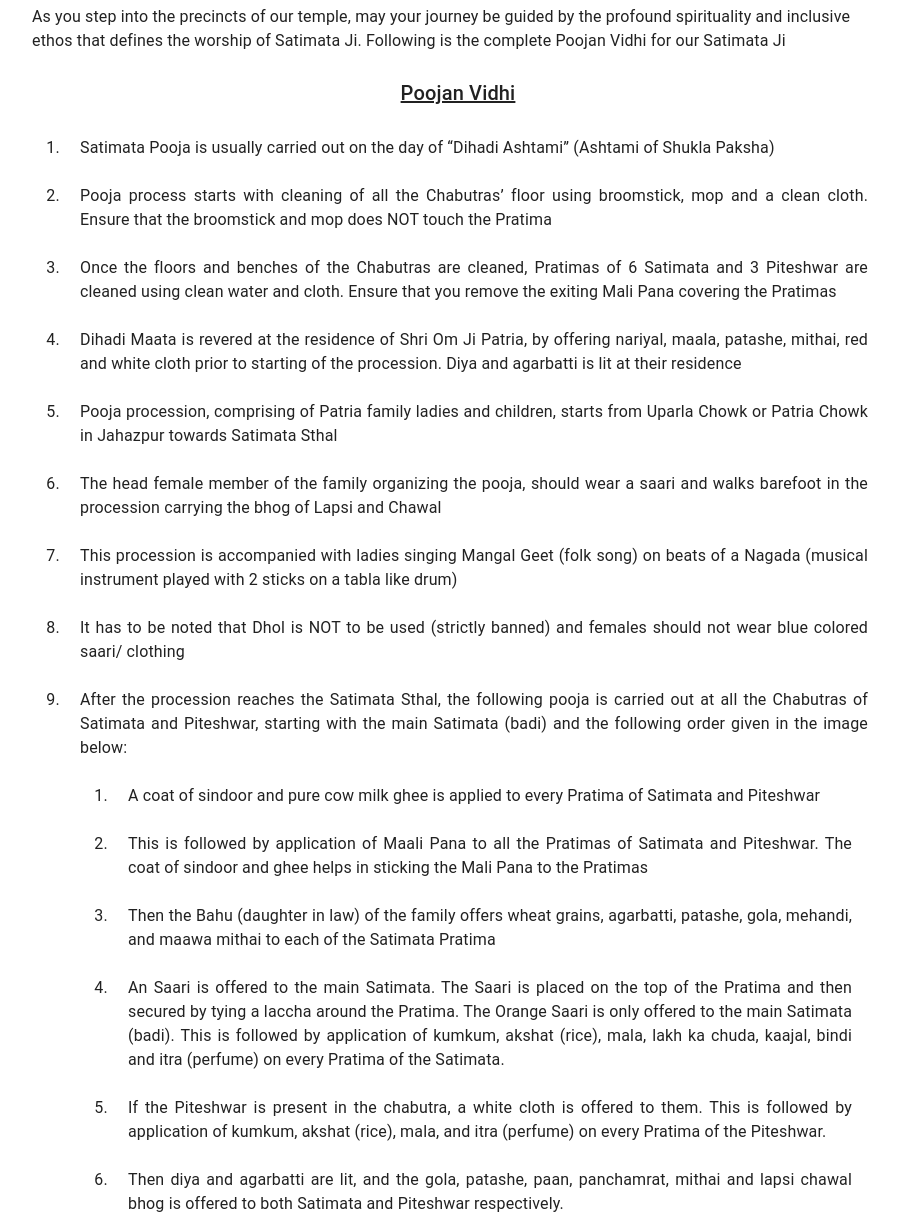
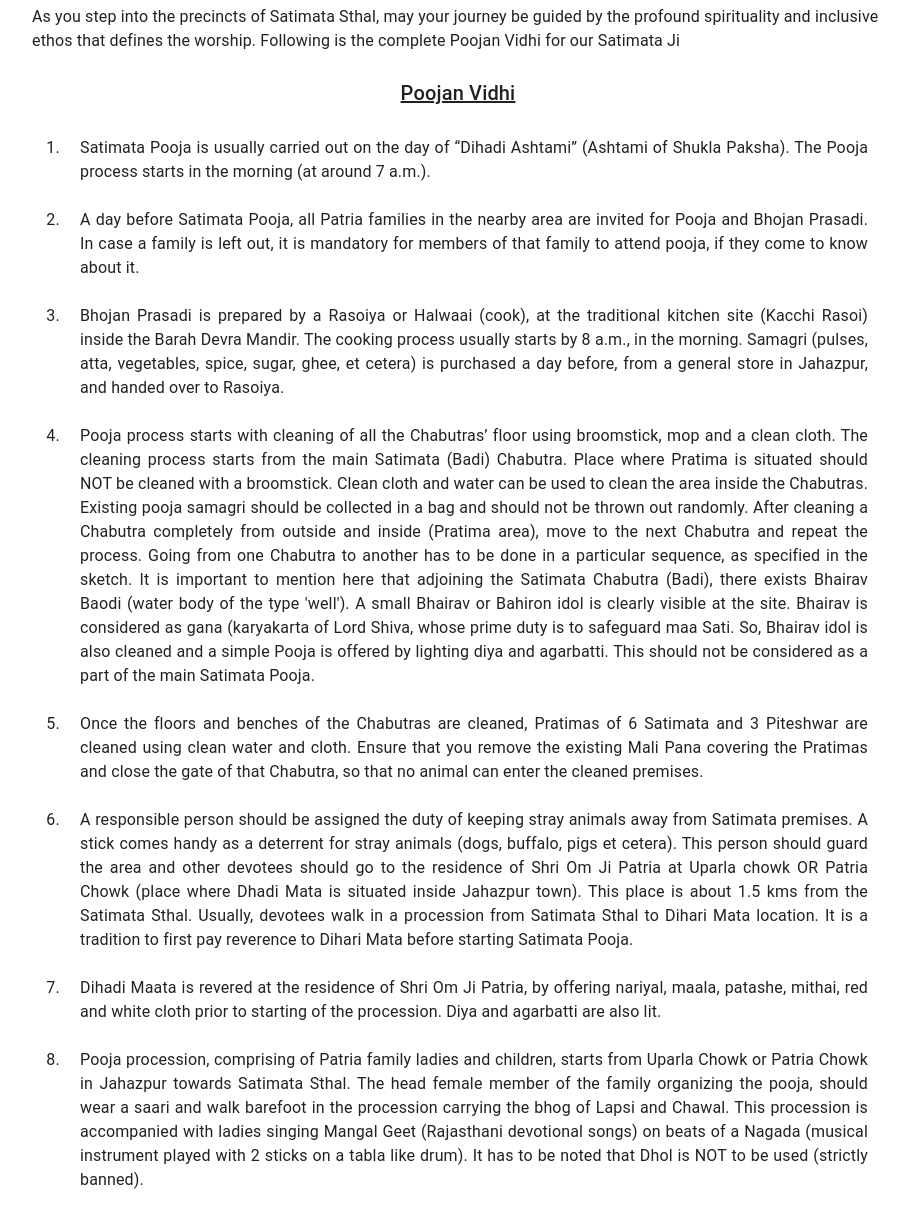
Before and after one commit to patriaabhishek/satimata, a Gatsby site: page /poojavidhi in a window 1280 px wide. Shown: the part 660-1872 px from the top of the page, without its empty margins (182-1091 px from the left). Built offline with nearby package versions, Linux system fonts and the light colour scheme; Gatsby itself is replaced by a stand-in of ours.

Commit message:
Content updates

```diff
--- a/src/config/poojaconsiderations.js
+++ b/src/config/poojaconsiderations.js
@@ -3,7 +3,7 @@ export const PoojaConsiderations = {
     {
       title: "Pooja Conduct",
       content:
-        "No specific Pujari, Pandit, or priest is designated for the Sati Mata Pooja. Every devotee can perform this sacred ritual. It is a testament to the equality and inclusivity inherent in the worship of Satimata Ji.",
+        "No specific Pujari, Pandit, or priest is designated for the Sati Mata Pooja. Every devotee, irrespective of gender, can perform this sacred ritual. It is a testament to the equality and inclusivity inherent in the worship of Satimata Ji.",
     },
     {
       title: "Attire Considerations",
--- a/src/config/poojavidhi.js
+++ b/src/config/poojavidhi.js
@@ -2,108 +2,123 @@ export const PoojaVidhiConfig = {
   items: [
     {
       parent:
-        "Satimata Pooja is usually carried out on the day of “Dihadi Ashtami” (Ashtami of Shukla Paksha)",
+        "Satimata Pooja is usually carried out on the day of “Dihadi Ashtami” (Ashtami of Shukla Paksha). The Pooja process starts in the morning (at around 7 a.m.).",
+    },
+    {
+      parent:
+        "A day before Satimata Pooja, all Patria families in the nearby area are invited for Pooja and Bhojan Prasadi. In case a family is left out, it is mandatory for members of that family to attend pooja, if they come to know about it.",
+    },
+    {
+      parent:
+        "Bhojan Prasadi is prepared by a Rasoiya or Halwaai (cook), at the traditional kitchen site (Kacchi Rasoi) inside the Barah Devra Mandir. The cooking process usually starts by 8 a.m., in the morning. Samagri (pulses, atta, vegetables, spice, sugar, ghee, et cetera) is purchased a day before, from a general store in Jahazpur, and handed over to Rasoiya.",
+    },
+    {
+      parent:
+        "Pooja process starts with cleaning of all the Chabutras’ floor using broomstick, mop and a clean cloth. The cleaning process starts from the main Satimata (Badi) Chabutra. Place where Pratima is situated should NOT be cleaned with a broomstick. Clean cloth and water can be used to clean the area inside the Chabutras. Existing pooja samagri should be collected in a bag and should not be thrown out randomly. After cleaning a Chabutra completely from outside and inside (Pratima area), move to the next Chabutra and repeat the process. Going from one Chabutra to another has to be done in a particular sequence, as specified in the sketch. It is important to mention here that adjoining the Satimata Chabutra (Badi), there exists Bhairav Baodi (water body of the type 'well'). A small Bhairav or Bahiron idol is clearly visible at the site. Bhairav is considered as gana (karyakarta of Lord Shiva, whose prime duty is to safeguard maa Sati. So, Bhairav idol is also cleaned and a simple Pooja is offered by lighting diya and agarbatti. This should not be considered as a part of the main Satimata Pooja.",
     },
 
     {
       parent:
-        "Pooja process starts with cleaning of all the Chabutras’ floor using broomstick, mop and a clean cloth. Ensure that the broomstick and mop does NOT touch the Pratima",
+        "Once the floors and benches of the Chabutras are cleaned, Pratimas of 6 Satimata and 3 Piteshwar are cleaned using clean water and cloth. Ensure that you remove the existing Mali Pana covering the Pratimas and close the gate of that Chabutra, so that no animal can enter the cleaned premises.",
+    },
+    {
+      parent:
+        "A responsible person should be assigned the duty of keeping stray animals away from Satimata premises. A stick comes handy as a deterrent for stray animals (dogs, buffalo, pigs et cetera). This person should guard the area and other devotees should go to the residence of Shri Om Ji Patria at Uparla chowk OR Patria Chowk (place where Dhadi Mata is situated inside Jahazpur town). This place is about 1.5 kms from the Satimata Sthal. Usually, devotees walk in a procession from Satimata Sthal to Dihari Mata location. It is a tradition to first pay reverence to Dihari Mata before starting Satimata Pooja.",
+    },
+    {
+      parent:
+        "Dihadi Maata is revered at the residence of Shri Om Ji Patria, by offering nariyal, maala, patashe, mithai, red and white cloth prior to starting of the procession. Diya and agarbatti are also lit.",
     },
 
     {
       parent:
-        "Once the floors and benches of the Chabutras are cleaned, Pratimas of 6 Satimata and 3 Piteshwar are cleaned using clean water and cloth. Ensure that you remove the exiting Mali Pana covering the Pratimas",
+        "Pooja procession, comprising of Patria family ladies and children, starts from Uparla Chowk or Patria Chowk in Jahazpur towards Satimata Sthal. The head female member of the family organizing the pooja, should wear a saari and walk barefoot in the procession carrying the bhog of Lapsi and Chawal. This procession is accompanied with ladies singing Mangal Geet (Rajasthani devotional songs) on beats of a Nagada (musical instrument played with 2 sticks on a tabla like drum). It has to be noted that Dhol is NOT to be used (strictly banned).",
     },
 
     {
       parent:
-        "Dihadi Maata is revered at the residence of Shri Om Ji Patria, by offering nariyal, maala, patashe, mithai, red and white cloth prior to starting of the procession. Diya and agarbatti is lit at their residence",
-    },
-
-    {
-      parent:
-        "Pooja procession, comprising of Patria family ladies and children, starts from Uparla Chowk or Patria Chowk in Jahazpur towards Satimata Sthal",
-    },
-
-    {
-      parent:
-        "The head female member of the family organizing the pooja, should wear a saari and walks barefoot in the procession carrying the bhog of Lapsi and Chawal",
-    },
-
-    {
-      parent:
-        "This procession is accompanied with ladies singing Mangal Geet (folk song) on beats of a Nagada (musical instrument played with 2 sticks on a tabla like drum)",
-    },
-
-    {
-      parent:
-        "It has to be noted that Dhol is NOT to be used (strictly banned) and females should not wear blue colored saari/ clothing",
-    },
-
-    {
-      parent:
-        "After the procession reaches the Satimata Sthal, the following pooja is carried out at all the Chabutras of Satimata and Piteshwar, starting with the main Satimata (badi) and the following order given in the image below:",
+        "After the procession reaches the Satimata Sthal, the following pooja is carried out at all the Chabutras of Satimata and Piteshwar, starting with the main Satimata (badi). Movement from one Chabutra to another sould be again as per diagram number:",
 
       children: [
         {
           parent:
-            "A coat of sindoor and pure cow milk ghee is applied to every Pratima of Satimata and Piteshwar",
+            "A coat of sindoor and pure cow milk ghee is applied to every Pratima of Satimata and Piteshwar (in case a Piteshwar pratima is available at that Chabutra).",
         },
         {
           parent:
-            "This is followed by application of Maali Pana to all the Pratimas of Satimata and Piteshwar. The coat of sindoor and ghee helps in sticking the Mali Pana to the Pratimas",
+            "This is followed by application of Maali Pana to all the Pratimas of Satimata and Piteshwar. The coat of sindoor and ghee helps in sticking the Mali Pana to the Pratimas.",
         },
         {
           parent:
-            "Then the Bahu (daughter in law) of the family offers wheat grains, agarbatti, patashe, gola, mehandi, and maawa mithai to each of the Satimata Pratima",
+            "Then the Bahu (daughter in law) of the family offers wheat grains, agarbatti, patashe, gola, mehandi, and maawa mithai to each of the Satimata and Piteshwas Pratima (in case a Piteshwar pratima is available at that Chabutra).",
         },
         {
           parent:
-            "An Saari is offered to the main Satimata. The Saari is placed on the top of the Pratima and then secured by tying a laccha around the Pratima. The Orange Saari is only offered to the main Satimata (badi). This is followed by application of kumkum, akshat (rice), mala, lakh ka chuda, kaajal, bindi and itra (perfume) on every Pratima of the Satimata. ",
+            "Saari is offered to the Satimata. The Saari is placed on the top of the Pratima and then secured by tying a laccha around the Pratima. The Orange Saari is only offered to the main Satimata (badi). This is followed by application of kumkum, akshat (rice), mala, lakh ka chuda, kaajal, bindi and itra (perfume) on every Pratima of the Satimata.",
         },
         {
           parent:
-            "If the Piteshwar is present in the chabutra, a white cloth is offered to them. This is followed by application of kumkum, akshat (rice), mala, and itra (perfume) on every Pratima of the Piteshwar. ",
+            "If the Piteshwar is present in the chabutra, a white cloth is offered to them. This is followed by application of kumkum, akshat (rice), mala, and itra (perfume) on every Pratima of the Piteshwar.",
         },
         {
           parent:
-            "Then diya and agarbatti are lit, and the gola, patashe, paan, panchamrat, mithai and lapsi chawal bhog is offered to both Satimata and Piteshwar respectively.",
+            "Then diya and agarbatti are lit, and the gola, patashe, paan, panchamrat, mithai and lapsi chawal bhog is offered to both Satimata and Piteshwar separately (if Piteshwar is available at that Chabutra).",
         },
         {
           parent:
-            "Kande are lit and ghee, kapoor, a piece of maave ki mithai, and a small piece of gola which was offered in the previous step, is added to the burning kanda as bhog to the Pratima",
+            "Kanda is now lit and ghee, kapoor, a piece of maave ki mithai, and a small piece of gola which was offered in the previous step, is added to the burning kanda as bhog to the Pratima.",
+        },
+        {
+          parent:
+            "Just to remind, the above process has to be carried out at all the 6 Chabutras.",
         },
       ],
     },
 
     {
       parent:
-        "When the above process is completed at all the Chabutras, the daughter of the family performing the pooja, collects all the Saari at the Pratimas. The white cloth offered for the Piteshwar is left as it is",
+        "When the above process is completed at all the Chabutras, the daughter of the family performing the pooja, collects all the Saari at the Pratimas. The white cloth offered for the Piteshwar is left as it is.",
     },
 
     {
       parent:
-        "Now everyone gathers together at the Chabutra of the main Satimata (badi) and traditional Mangal Geet are sun",
+        "Now everyone gathers together at the Chabutra of the main Satimata (badi) and traditional Mangal Geet are sung. Nagada is also played at this moment.",
     },
 
     {
       parent:
-        "The mehandi that was brought individually by ladies is collected in a Paraat (utensil) and water is added to make a paste. Mehandi is applied on the palm of all the ladies. Small amount of this mehandi is also carried by the ladies for other family members who could not attend",
+        "The mehandi that was brought individually by ladies is collected in a Paraat (utensil) and water is added to make a paste. Mehandi is applied on the palm of all the ladies. Small amount of this mehandi is also carried by the ladies for other family members who could not attend the Pooja.",
     },
 
     {
       parent:
-        "Golas which were offered at different Chabutras are also collected and crushed in a mortar and pestle. Paan, patashe and maave ki mithai are then added to the same mortal and pestle with crushed golas to make the main prashad. This prashad is offered to all the family members and the adjoining Barah Devra mandi",
+        "Golas which were offered at different Chabutras are also collected and crushed in a mortar and pestle. Paan, patashe and maave ki mithai are then added to the same mortal and pestle with crushed golas to make the main prasad (henceforth called as Gola Prasad).",
     },
 
     {
       parent:
-        "Bhojan prasadi comprising of daal, baati, and churma is prepared on kande/ jagra/ cow dung cakes.",
+        "Bhojan prasadi comprising of daal, baati, and churma is prepared on kande/ jagra/ cow dung cakes by a traditional cook (Halwai or Rasoiya). This cook remains busy from morning to afternoon. He is usually not involved in Satimata Pooja. His only task is to prepare delicious food, as prescribed. Once the food is ready, it is arranged in a thali.",
+    },
+    {
+      parent:
+        "As a part of the subsequent bhog, Gola prasad alongwith Bhojan Prasadi Thali is first offered to Main Satimata (Badi) and carried at all the Chabutras, one by one.",
+    },
+    {
+      parent:
+        "After the Pooja is over, the daughter of the family performing the pooja, collects all the Sarees from the Pratimas. The white cloth offered to Piteshwar is left as it is. At this stage, Satimata Chabutras are closed to avoid any animal nuisance.",
+    },
+    {
+      parent:
+        "Gola Prasad is now distributed amongst all the devotees, who have by now gathered at the adjoining Barah Devra mandir.",
+    },
+    {
+      parent:
+        "Food prepared by the Rasoiyais now served to all the devotees at the Barah Devra Mandir site. Devotees sit on the ground, in pangat. Hot delicious food is served to all as Satimata Prasad.",
     },
 
     {
       parent:
-        "After the pooja is over, the Satimata Chabutras are closed to avoid any animal nuisance.",
+        "The Satimata pooja now comes to an end and the devotees meet the main family members, before dispersing. They also pray to Satimata in their hearts, for a next Pooja, at an early date.",
     },
   ],
 };
--- a/src/pages/poojavidhi.js
+++ b/src/pages/poojavidhi.js
@@ -19,10 +19,9 @@ const PoojaVidhi = () => {
         <OrderedParagraphs items={PoojaConsiderations.items} />
       </Typography>
       <Typography variant="body">
-        As you step into the precincts of our temple, may your journey be guided
-        by the profound spirituality and inclusive ethos that defines the
-        worship of Satimata Ji. Following is the complete Poojan Vidhi for our
-        Satimata Ji
+        As you step into the precincts of Satimata Sthal, may your journey be
+        guided by the profound spirituality and inclusive ethos that defines the
+        worship. Following is the complete Poojan Vidhi for our Satimata Ji
       </Typography>
       <br />
       <br />
```
